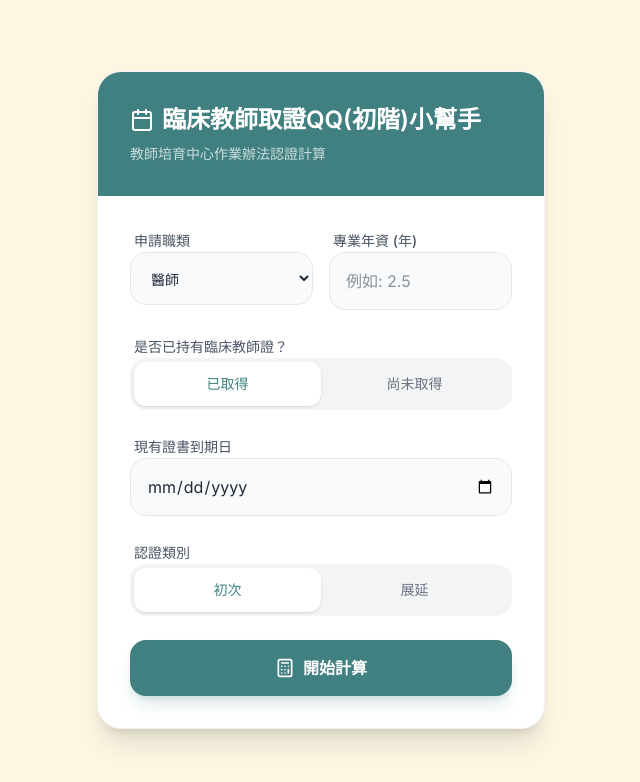
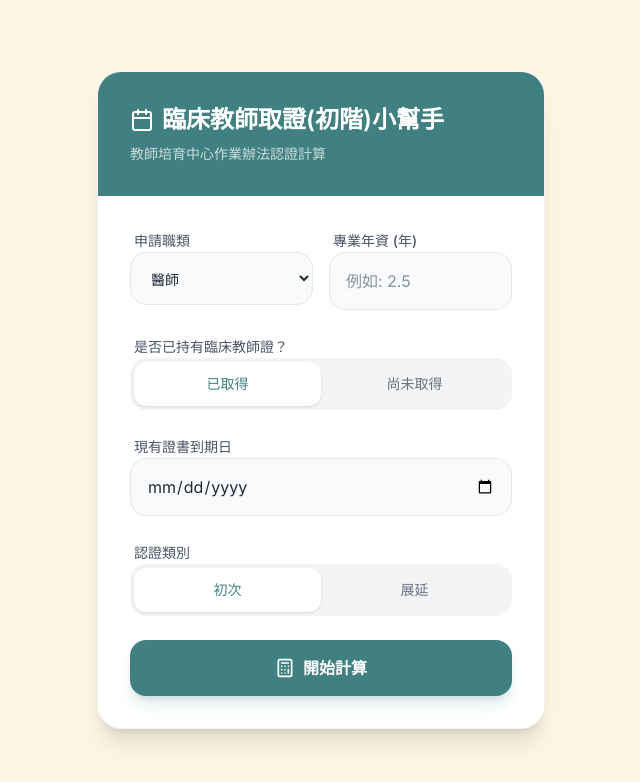
Before and after one commit to d38653865-max/tungtung-, a React (Vite) app: page / in a window 1280 px wide. Shown: the top 782 px of the page, without its empty margins (319-959 px from the left). Built offline with nearby package versions, Linux system fonts and the light colour scheme.

Commit message:
fix: Correct application name in header
Updates the displayed application title to accurately reflect "臨床教師取證(初階)小幫手" instead of a typo.

```diff
--- a/src/App.tsx
+++ b/src/App.tsx
@@ -107,7 +107,7 @@ export default function App() {
         <div className="bg-brand p-8 text-white">
           <h1 id="app-title" className="text-2xl font-bold flex items-center gap-2">
             <Calendar className="w-6 h-6" />
-            臨床教師取證QQ(初階)小幫手
+            臨床教師取證(初階)小幫手
           </h1>
           <p className="text-white/80 mt-2 text-sm opacity-90">
             教師培育中心作業辦法認證計算
```
